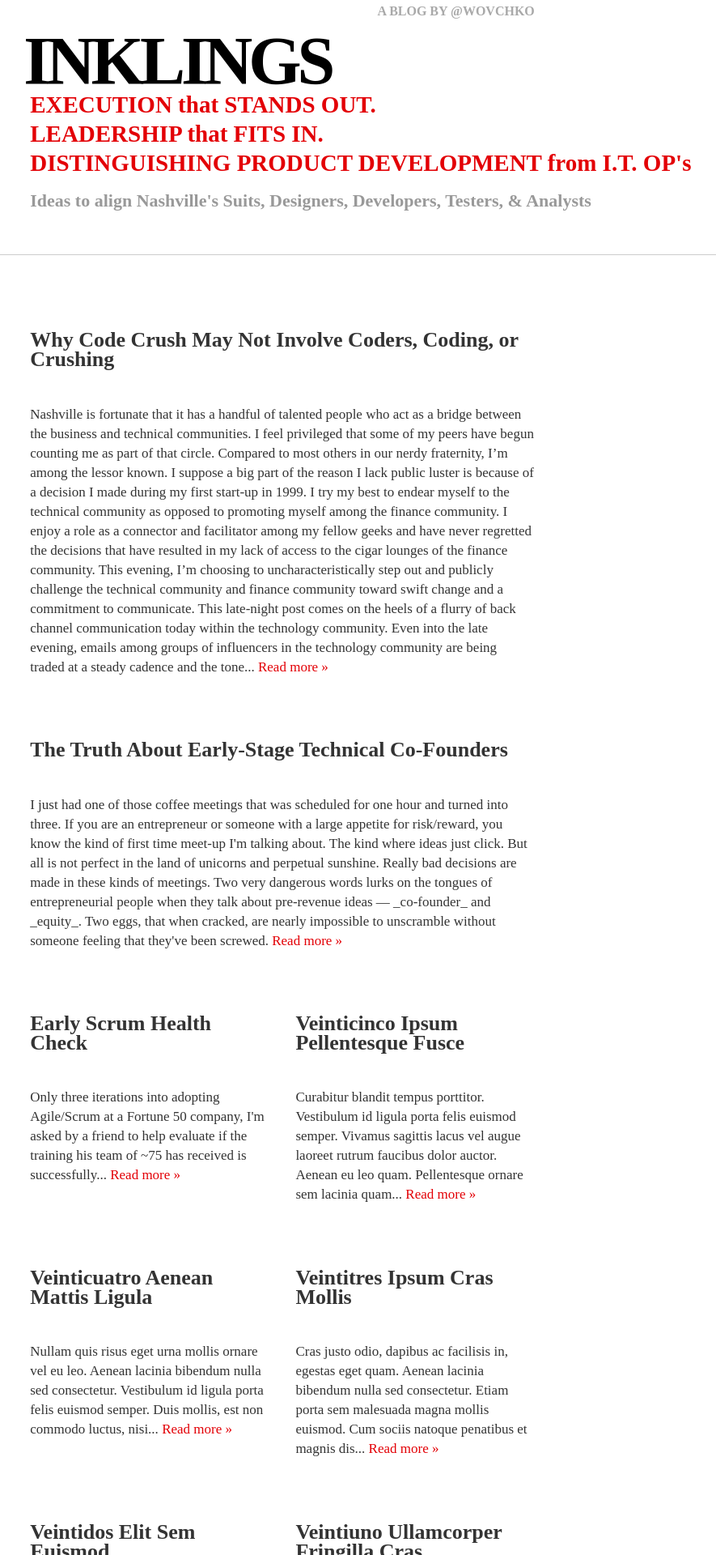
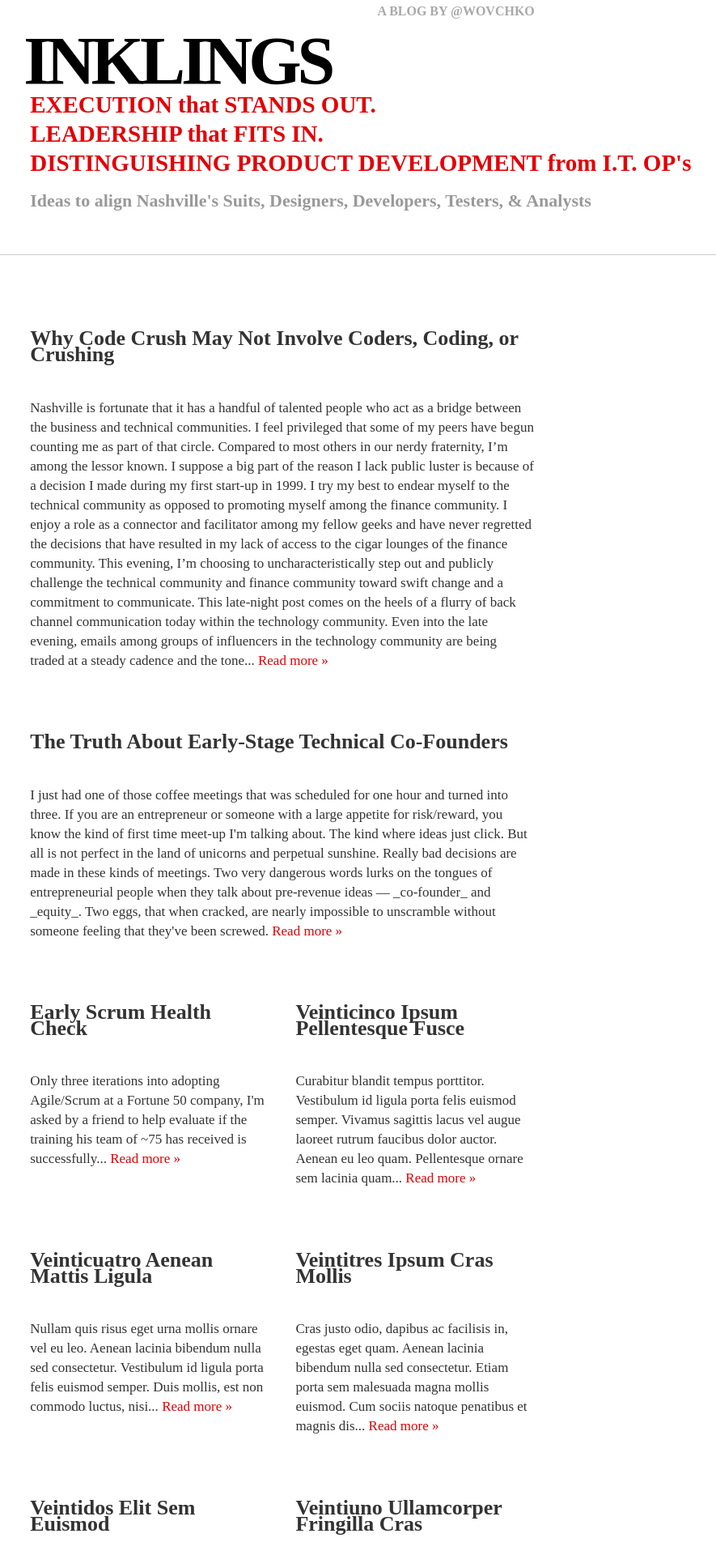
Before and after one commit to wovchko/inklings, a Jekyll site: the page built from index.html, in a window 1280 px wide. Shown: the top 1920 px of the page at 81% size, without its empty margins (291-1176 px from the left). Built offline with Jekyll 4.4.1, drawn with Linux system fonts in a browser that asks for light colours; Markdown is read by kramdown in place of the engine named in the settings; the list of posts is cut into pages by our own code.

Commit message:
Add styles

```diff
--- a/css/bootstrap_custom.css
+++ b/css/bootstrap_custom.css
@@ -772,7 +772,6 @@ h4 a:hover {
 .recent h5 {
   font-family: marvel, serif;
   font-size: 26px;
-  line-height: 24px;
   color: #333333;
 }
 .recent p {
```
